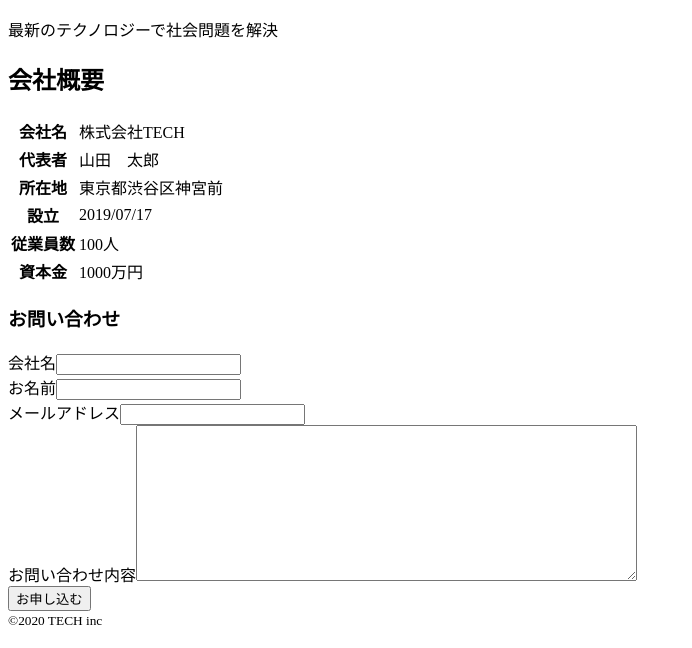
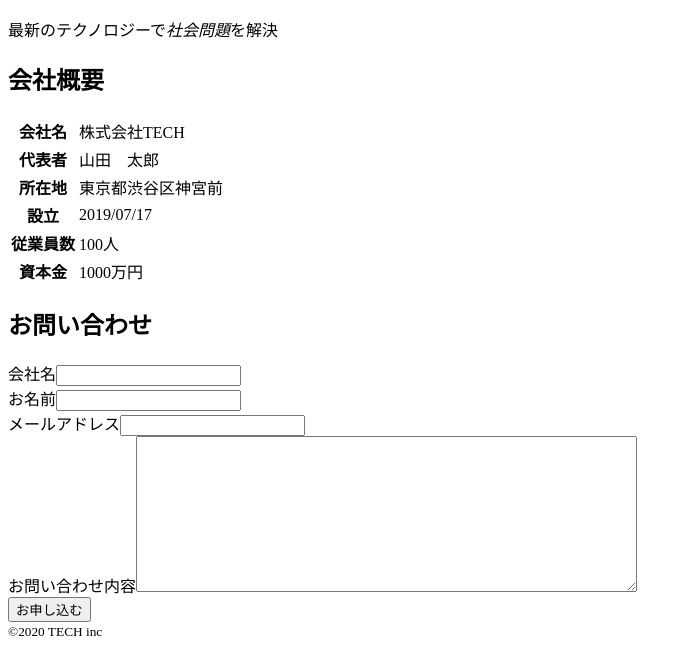
Before and after one commit to RyoFujimoto56/coachtechpracticehtml, a plain HTML site: page 20210731fujimoto.html in a window 1280 px wide. Shown: the part 512-1160 px from the top of the page, without its empty margins (0-692 px from the left). Drawn offline with Linux system fonts and the light colour scheme.

Commit message:
Add files via upload

```diff
--- a/20210731fujimoto.html
+++ b/20210731fujimoto.html
@@ -18,10 +18,8 @@
         <li><a href="./blank.html">お問い合わせ</a></li>
     </nav>
     <img src="mv.png" alt="街の景色">
-    <div>
     <main>
-            <article>
-                <p>最新のテクノロジーで社会問題を解決</p>
+        <p>最新のテクノロジーで<em>社会問題</em>を解決</p>
         <section>
             <h2>会社概要</h2>
             <table>
@@ -34,24 +32,30 @@
             </table>
         </section>
         <section>
-                    <h3>お問い合わせ</h3>
+            <h2>お問い合わせ</h2>
             <form action="detail.html" method="post">
-                        <label for="company name">会社名<input type="text" name="会社名" id="company name"></label>
+                <label for="company name">
+                    会社名<input type="text" name="会社名" id="company name">
+                </label>
                 <br>
-                        <label for="name">お名前<input type="text" name="お名前" id="name"></label>
+                <label for="name">
+                    お名前<input type="text" name="お名前" id="name">
+                </label>
                 <br>
-                        <label for="mail adress">メールアドレス<input type="text" name="メールアドレス" id="mail adress"></label>
+                <label for="mail adress">
+                    メールアドレス<input type="text" name="メールアドレス" id="mail adress">
+                </label>
                 <br>
-                        <label for="detail">お問い合わせ内容<textarea name="お問い合わせ内容" id="detail" cols="60" rows="10"></textarea></label>
+                <label for="detail">
+                    お問い合わせ内容<textarea name="お問い合わせ内容" id="detail" cols="60" rows="10"></textarea>
+                </label>
                 <br>
                 <input type="submit" name="send button" value="お申し込む">
             </form>
         </section>
-            </article>
     </main>
-    </div>
-</body>
     <footer>
         <small>&copy;2020 TECH inc</small>
     </footer>
+</body>
 </html>
```
Lines whose indentation alone changed are shown as unchanged.
